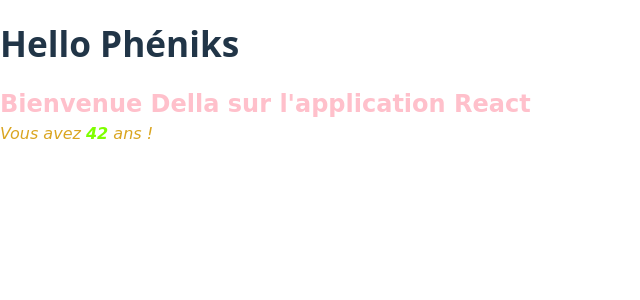
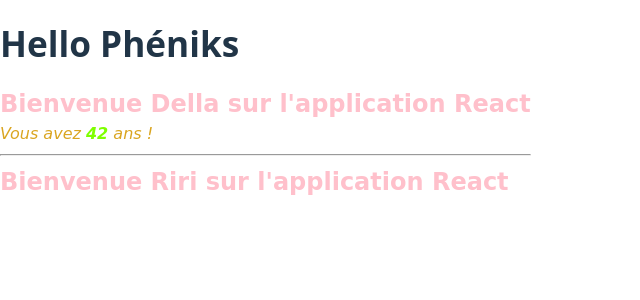
Before and after one commit to Formation-JS/Pheniks_React__Demo_01, a React (Vite) app: page / in a window 1280 px wide. Shown: the top 300 px of the page, without its empty margins (0-640 px from the left). Built offline with nearby package versions, Linux system fonts and the light colour scheme.

Commit message:
Conditionnel 😉

```diff
--- a/src/App.tsx
+++ b/src/App.tsx
@@ -6,6 +6,8 @@
     <div>
       <h1>Hello Phéniks</h1>
       <Welcome firstname='Della' age={42} />
+      <hr/>
+      <Welcome firstname='Riri' age={13} />
     </div>
   )
 }
--- a/src/components/Welcome/Welcome.tsx
+++ b/src/components/Welcome/Welcome.tsx
@@ -10,7 +10,9 @@
   return (
     <>
       <p className={style['main-text']}>Bienvenue {firstname} sur l'application React</p>
-      <p className={style.age}>Vous avez <span>{age}</span> ans !</p>
+      {age >= 18 && (
+        <p className={style.age}>Vous avez <span>{age}</span> ans !</p>
+      )}
     </>
   );
 }
```
